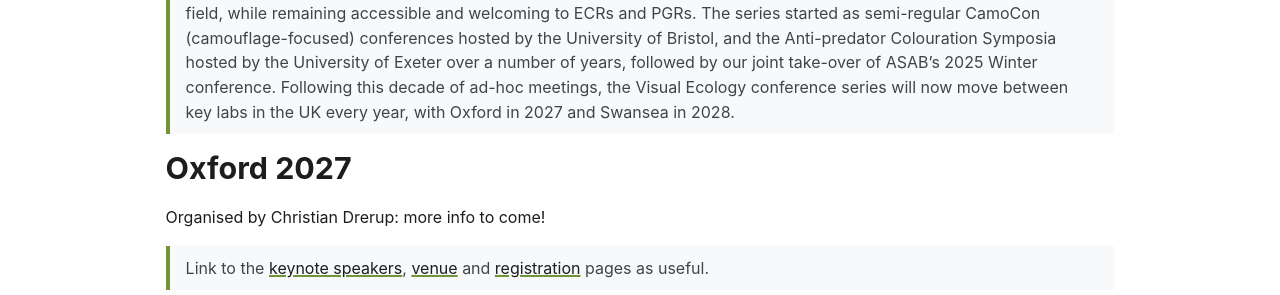
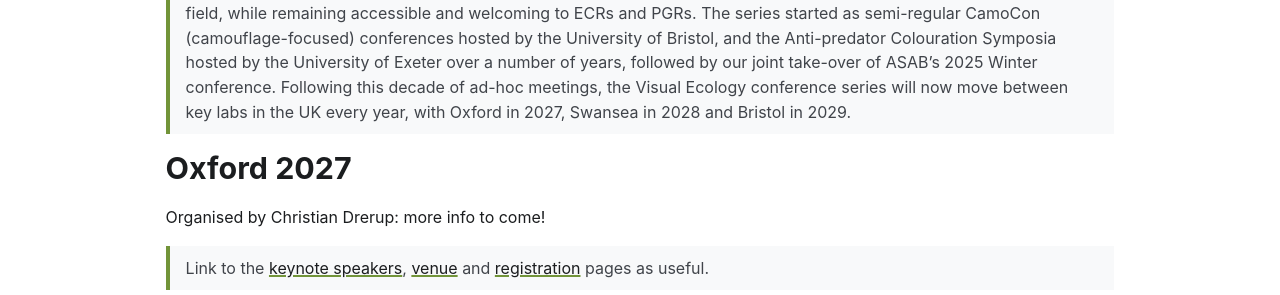
Before and after one commit to troscianko/visual-ecology, a Jekyll site: the page built from index.md, in a window 1280 px wide and 900 px high, scrolled down 328 px. Shown: the part 282-577 px from the top of the window. Built offline with Jekyll 4.4.1, drawn with Linux system fonts in a browser that asks for light colours; some of the changed text lies outside the part shown.

Commit message:
Update index.md

```diff
--- a/index.md
+++ b/index.md
@@ -16,7 +16,7 @@ reaction:
 
 > Visual ecology research seeks to understand how visual information is gathered and processed from the environment, in turn affecting animal behaviour or survival, and ultimately how this feeds back into ecological or evolutionary change.
 
-> The Visual Ecology conference series organises UK-based annual conferences that attract international leaders in the field, while remaining accessible and welcoming to ECRs and PGRs. The series started as semi-regular CamoCon (camouflage-focused) conferences hosted by the University of Bristol, and the Anti-predator Colouration Symposia hosted by the University of Exeter over a number of years, followed by our joint take-over of ASAB’s 2025 Winter conference. Following this decade of ad-hoc meetings, the Visual Ecology conference series will now move between key labs in the UK every year, with Oxford in 2027 and Swansea in 2028.
+> The Visual Ecology conference series organises UK-based annual conferences that attract international leaders in the field, while remaining accessible and welcoming to ECRs and PGRs. The series started as semi-regular CamoCon (camouflage-focused) conferences hosted by the University of Bristol, and the Anti-predator Colouration Symposia hosted by the University of Exeter over a number of years, followed by our joint take-over of ASAB’s 2025 Winter conference. Following this decade of ad-hoc meetings, the Visual Ecology conference series will now move between key labs in the UK every year, with Oxford in 2027, Swansea in 2028 and Bristol in 2029.
 
 
 ## Oxford 2027
```
